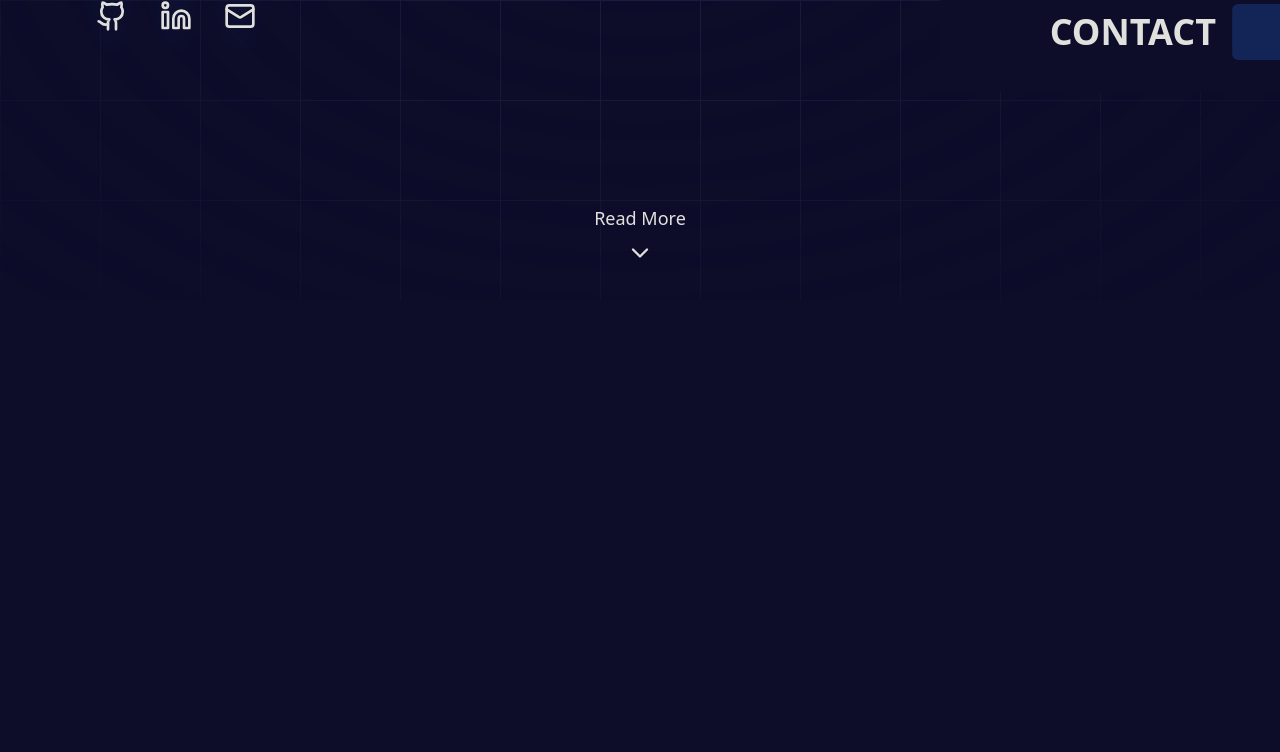
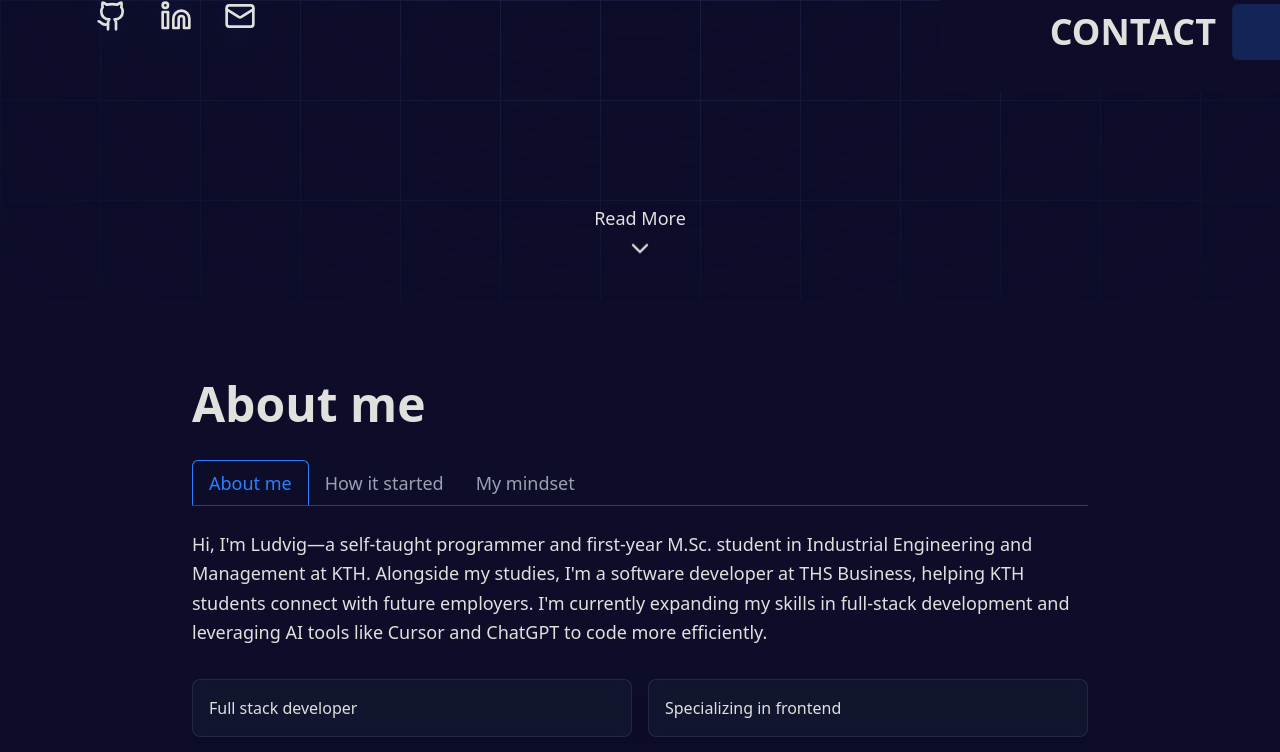
Before and after one commit to Berget1411/another-new-portfolio, a Next.js app: page / in a window 1280 px wide. Shown: the part 500-1252 px from the top of the page. Before the commit the page ends 800 px from the top, so only its background shows below. Built offline with nearby package versions, Linux system fonts and the light colour scheme.

Commit message:
feat: add about us section with dummy data

```diff
--- /dev/null
+++ b/components/about/about.tsx
@@ -0,0 +1,196 @@
+"use client";
+
+import { useState } from "react";
+import { motion } from "framer-motion";
+
+export function About() {
+  const [tab, setTab] = useState("about");
+
+  // Animation variants
+  const containerVariants = {
+    hidden: { opacity: 0 },
+    visible: {
+      opacity: 1,
+      transition: {
+        staggerChildren: 0.2,
+        delayChildren: 0.2,
+      },
+    },
+  };
+
+  const itemVariants = {
+    hidden: { y: 20, opacity: 0 },
+    visible: {
+      y: 0,
+      opacity: 1,
+      transition: {
+        duration: 0.6,
+        ease: [0.25, 0.25, 0, 1],
+      },
+    },
+  };
+
+  const cardVariants = {
+    hidden: { opacity: 0, scale: 0.95 },
+    visible: (i: number) => ({
+      opacity: 1,
+      scale: 1,
+      transition: {
+        delay: i * 0.1,
+        duration: 0.5,
+        ease: [0.25, 0.25, 0, 1],
+      },
+    }),
+  };
+
+  // Add tab content animation variants
+  const tabContentVariants = {
+    hidden: { opacity: 0, y: 10 },
+    visible: {
+      opacity: 1,
+      y: 0,
+      transition: { duration: 0.4 },
+    },
+    exit: {
+      opacity: 0,
+      y: -10,
+      transition: { duration: 0.3 },
+    },
+  };
+
+  // Centralized data object for all content
+  const contentData = [
+    {
+      id: "about",
+      label: "About me",
+      main: "Hi, I'm Ludvig—a self-taught programmer and first-year M.Sc. student in Industrial Engineering and Management at KTH. Alongside my studies, I'm a software developer at THS Business, helping KTH students connect with future employers. I'm currently expanding my skills in full-stack development and leveraging AI tools like Cursor and ChatGPT to code more efficiently.",
+      cards: [
+        "Full stack developer",
+        "Specializing in frontend",
+        "Started when I was 12",
+        "20 years old",
+      ],
+    },
+    {
+      id: "started",
+      label: "How it started",
+      main: "My journey in programming began when I was 12 years old. What started as simple curiosity quickly evolved into a passion for building websites and applications. During high school, I deepened my knowledge by taking on more complex projects and exploring frameworks like React and Next.js.",
+      cards: [
+        "Full stack developer",
+        "Specializing in frontend",
+        "Started when I was 12",
+        "20 years old",
+      ],
+    },
+    {
+      id: "mindset",
+      label: "My mindset",
+      main: "I approach problems with a blend of analytical thinking and creative problem-solving. My philosophy is that good code should be both efficient and readable. I believe in continuous learning and staying adaptable in the ever-evolving tech landscape.",
+      values: [
+        "Clean, maintainable code",
+        "User-centered design",
+        "Continuous improvement",
+        "Pragmatic problem solving",
+      ],
+    },
+  ];
+
+  return (
+    <section
+      id='about'
+      className='relative w-full min-h-screen bg-background py-12 md:py-20'
+    >
+      <div className='container mx-auto px-4 md:px-8'>
+        <motion.div
+          className='max-w-4xl mx-auto'
+          initial='hidden'
+          whileInView='visible'
+          viewport={{ once: true, margin: "-100px" }}
+          variants={containerVariants}
+        >
+          <motion.h2
+            className='text-2xl md:text-5xl font-bold mb-6 md:mb-8 text-center md:text-left'
+            variants={itemVariants}
+          >
+            About me
+          </motion.h2>
+
+          {/* Tab Navigation */}
+          <motion.div
+            className='flex flex-wrap overflow-x-auto border-b border-gray-700 mb-6 justify-center md:justify-start'
+            variants={itemVariants}
+          >
+            {contentData.map((tabItem) => (
+              <button
+                key={tabItem.id}
+                onClick={() => setTab(tabItem.id)}
+                className={`px-3 md:px-4 py-2 text-sm md:text-lg whitespace-nowrap ${
+                  tab === tabItem.id
+                    ? "text-primary border border-primary border-b-0 rounded-t-md font-medium"
+                    : "text-gray-400 hover:text-gray-200"
+                }`}
+              >
+                {tabItem.label}
+              </button>
+            ))}
+          </motion.div>
+
+          {/* Tab Content */}
+          <motion.div className='space-y-6' variants={itemVariants}>
+            {/* About tab content */}
+            {contentData
+              .filter((item) => item.id === tab)
+              .map((item) => (
+                <motion.div
+                  key={item.id}
+                  variants={tabContentVariants}
+                  initial='hidden'
+                  animate='visible'
+                  exit='exit'
+                  transition={{ duration: 0.4 }}
+                >
+                  <motion.p className='text-base md:text-lg leading-relaxed text-center md:text-left'>
+                    {item.main}
+                  </motion.p>
+
+                  <motion.div className='grid grid-cols-1 sm:grid-cols-2 gap-3 md:gap-4 mt-6 md:mt-8'>
+                    {item.cards &&
+                      item.cards.map((card, index) => (
+                        <motion.div
+                          key={`about-card-${index}`}
+                          className='bg-gray-800/30 backdrop-blur-sm border border-gray-700/50 rounded-lg p-4 text-center md:text-left text-sm md:text-base shadow-lg hover:border-primary/40 transition-colors group relative overflow-hidden'
+                          variants={cardVariants}
+                          custom={index}
+                          initial='hidden'
+                          animate='visible'
+                          whileHover={{ y: -5, transition: { duration: 0.2 } }}
+                        >
+                          <div className='absolute inset-0 bg-gradient-to-br from-primary/10 to-transparent opacity-0 group-hover:opacity-100 transition-opacity duration-300' />
+                          <div className='relative z-10'>{card}</div>
+                        </motion.div>
+                      ))}
+
+                    {item.values &&
+                      item.values.map((value, index) => (
+                        <motion.div
+                          key={`about-value-${index}`}
+                          className='bg-gray-800/30 backdrop-blur-sm border border-gray-700/50 rounded-lg p-4 text-center md:text-left text-sm md:text-base shadow-lg hover:border-primary/40 transition-colors group relative overflow-hidden'
+                          variants={cardVariants}
+                          custom={index}
+                          initial='hidden'
+                          animate='visible'
+                          whileHover={{ y: -5, transition: { duration: 0.2 } }}
+                        >
+                          <div className='absolute inset-0 bg-gradient-to-br from-primary/10 to-transparent opacity-0 group-hover:opacity-100 transition-opacity duration-300' />
+                          <div className='relative z-10'>{value}</div>
+                        </motion.div>
+                      ))}
+                  </motion.div>
+                </motion.div>
+              ))}
+          </motion.div>
+        </motion.div>
+      </div>
+    </section>
+  );
+}
--- /dev/null
+++ b/components/about/index.ts
@@ -0,0 +1 @@
+export { About } from "./about";
--- a/components/home-page.tsx
+++ b/components/home-page.tsx
@@ -1,9 +1,11 @@
 import { Hero } from "./hero";
+import { About } from "./about";
 
 export function HomePage() {
   return (
-    <div>
+    <main>
       <Hero />
-    </div>
+      <About />
+    </main>
   );
 }
```
